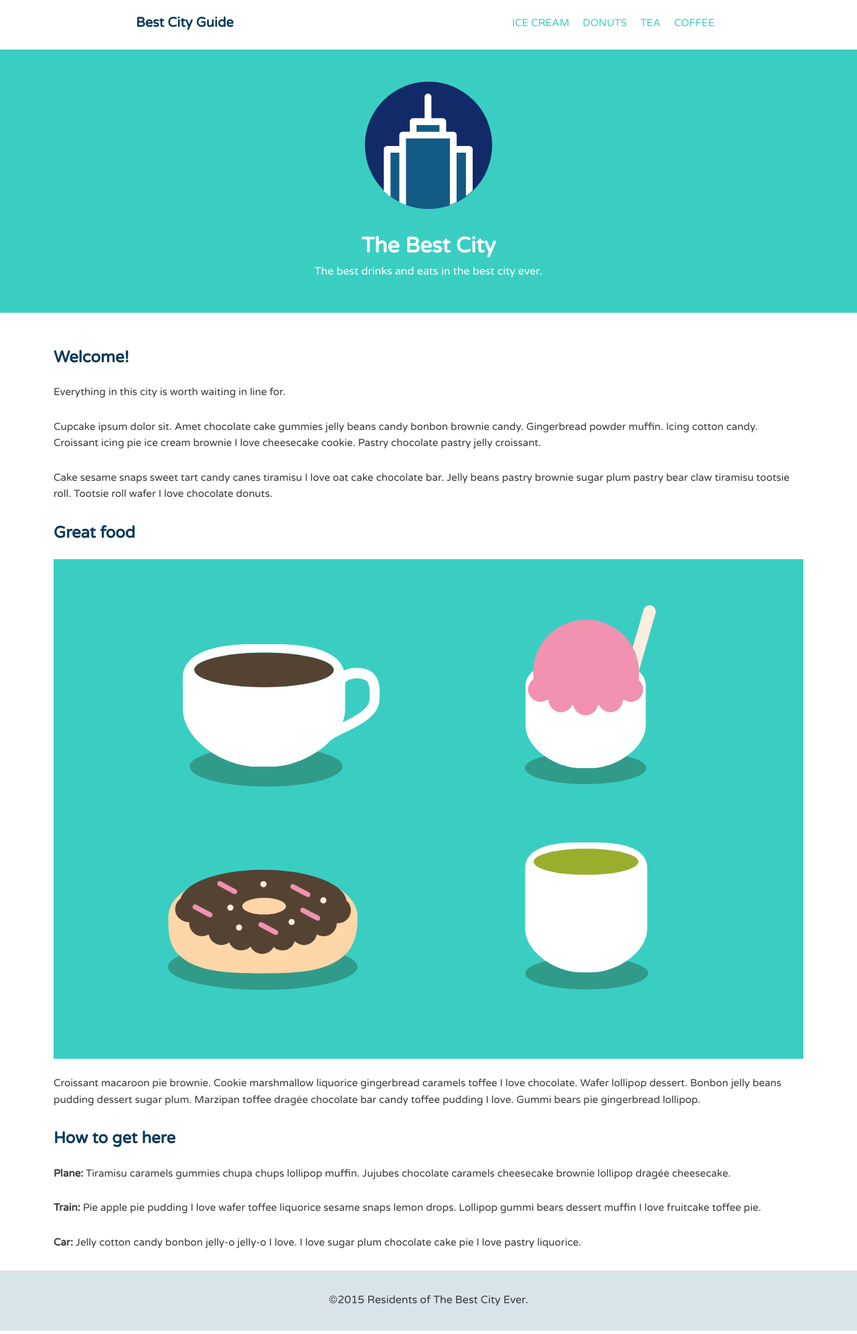
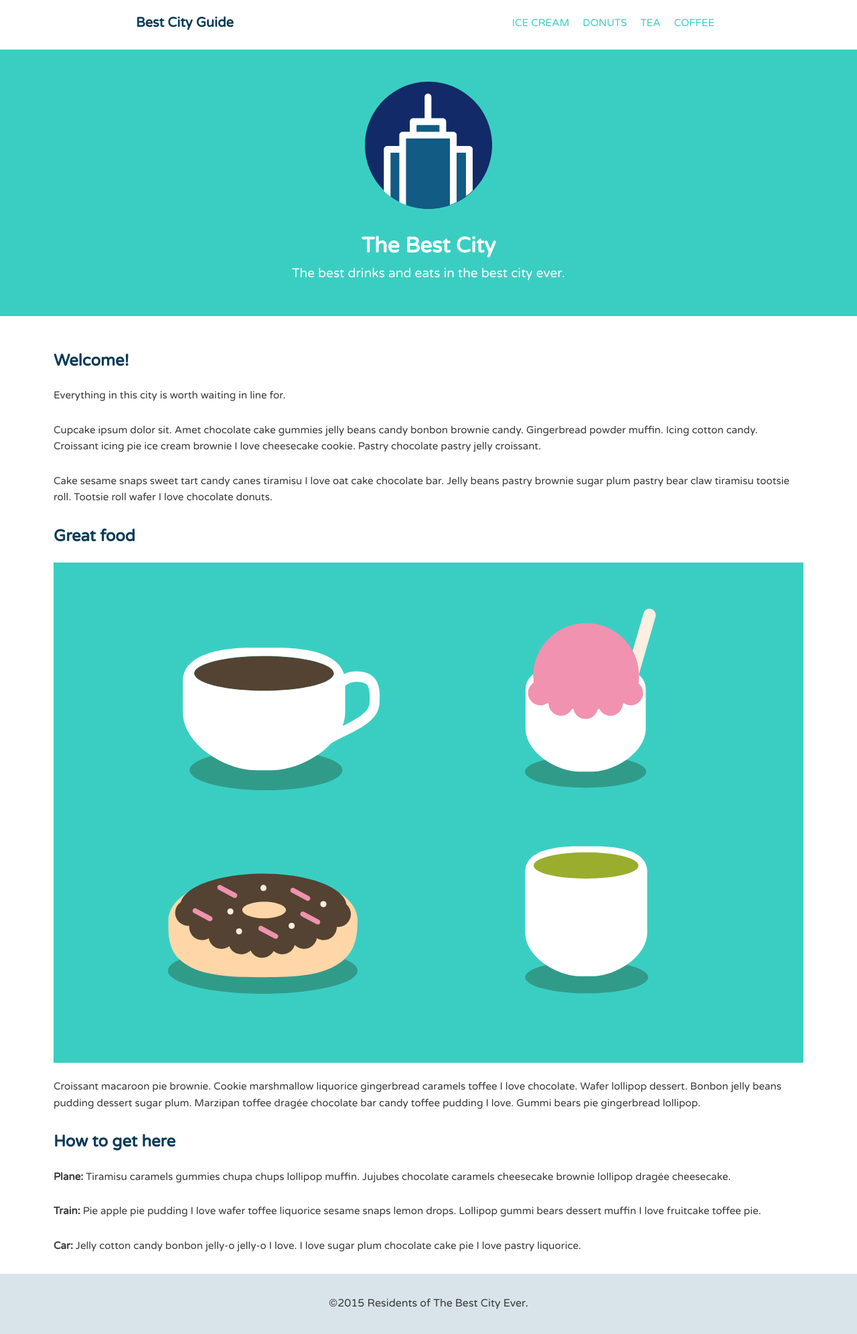
Before and after one commit to aurangzaib-danial/best-city-guide, a Jekyll site: the page built from index.html, in a window 1280 px wide. Shown: the whole page at 67% size. Built offline with Jekyll 4.4.1, drawn with Linux system fonts in a browser that asks for light colours.

Commit message:
organized scss files and pondered on intro content

```diff
--- a/_includes/footer.html
+++ b/_includes/footer.html
@@ -1,3 +1,3 @@
-<footer class="main-footer">
+<footer>
   <span>&copy;2015 Residents of The Best City Ever.</span>
 </footer>
--- /dev/null
+++ b/_sass/footer.scss
@@ -0,0 +1,6 @@
+footer {
+  background: #d9e4ea;
+  padding: 2em 0;
+  margin-top: 30px;
+  text-align: center;
+}
--- a/_sass/global.scss
+++ b/_sass/global.scss
@@ -1,14 +1,6 @@
-/*
-  If you get stuck, feel free to watch the follow-up videos where I'll show you one solution
-*/
-
 /* =================================
   Base Element Styles
 ==================================== */
-
-* {
-	box-sizing: border-box;
-}
 
 body {
 	font-family: 'Varela Round', sans-serif;
@@ -39,9 +31,3 @@ a {
 img {
 	max-width: 100%;
 }
-
-/* ---- Page Elements ---- */
-
-.logo {
-	width: 190px;
-}
--- /dev/null
+++ b/_sass/index.scss
@@ -0,0 +1,45 @@
+#banner {
+  color: #fff;
+  background: #3acec2;
+  text-align: center;
+  padding: 3rem 15px;
+  margin-bottom: 3rem;
+}
+
+.logo {
+  width: 190px;
+}
+
+.headline {
+  margin-bottom: 0;
+}
+
+@media (min-width: 769px) {
+  .tagline {
+    font-size: 1.2rem;
+  }
+}
+
+// .icon-location {
+//   width: 35px;
+//   top: -15px;
+//   right: -15px;
+//   position: absolute;
+// }
+
+// figure {
+//   margin: 0;
+//   line-height: 0;
+//   position: relative;
+// }
+
+// figcaption {
+//   font-size: .9em;
+//   line-height: 1.5;
+//   color: #fff;
+//   padding: 1em;
+//   background: rgba(19,43,102, .85);
+//   position: absolute;
+//   bottom: 0;
+//   width: 100%;
+// }
--- a/_sass/layout.scss
+++ b/_sass/layout.scss
@@ -3,27 +3,8 @@
   margin: 0 auto;
 }
 
-.banner {
-  color: #fff;
-  background: #3acec2;
-  text-align: center;
-  padding: 3rem 15px;
-  margin-bottom: 3rem;
-}
-
-.headline {
-  margin-bottom: 0;
-}
-
 .col {
   padding: 0 15px;
-}
-
-.main-footer {
-  background: #d9e4ea;
-  padding: 2em 0;
-  margin-top: 30px;
-  text-align: center;
 }
 
 @media (min-width: 769px) {
--- a/_sass/main.scss
+++ b/_sass/main.scss
@@ -2,4 +2,5 @@
 @import "global";
 @import "navigation";
 @import "layout";
-// @import "positioning";
+@import "index";
+@import "footer";
--- a/_sass/positioning.scss
+++ /dev/null
@@ -1,23 +0,0 @@
-.icon-location {
-  width: 35px;
-  top: -15px;
-  right: -15px;
-  position: absolute;
-}
-
-figure {
-  margin: 0;
-  line-height: 0;
-  position: relative;
-}
-
-figcaption {
-  font-size: .9em;
-  line-height: 1.5;
-  color: #fff;
-  padding: 1em;
-  background: rgba(19,43,102, .85);
-  position: absolute;
-  bottom: 0;
-  width: 100%;
-}
--- a/index.html
+++ b/index.html
@@ -1,10 +1,10 @@
 ---
 ---
-<div class="banner">
+<section id="banner">
 	<img class="logo" src="assets/images/city-logo.svg" alt="City">
 	<h1 class="headline">The Best City</h1>
 	<span class="tagline">The best drinks and eats in the best city ever.</span>
-</div><!--/.banner-->
+</section><!--/.banner-->
 
 <div class="container">
 	<div class="secondary col">
```
Also changed, not shown: README.md.
